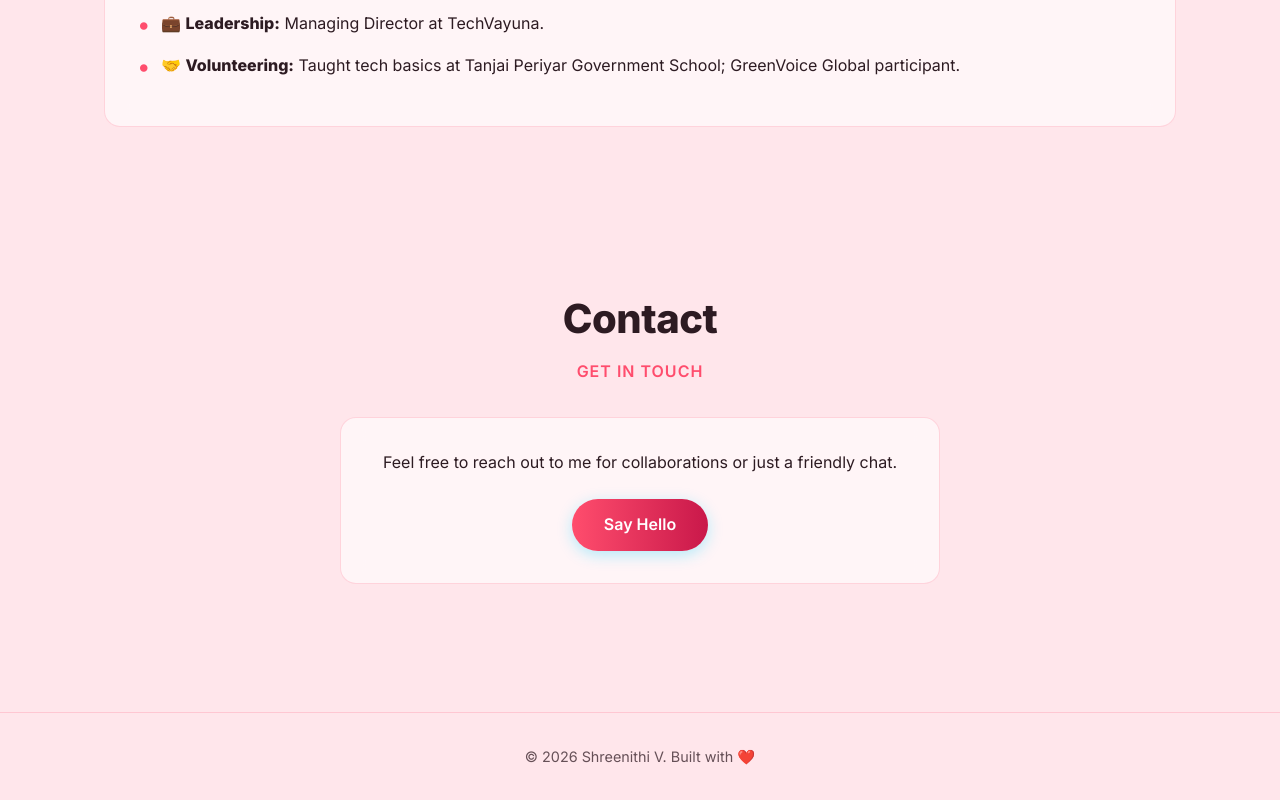
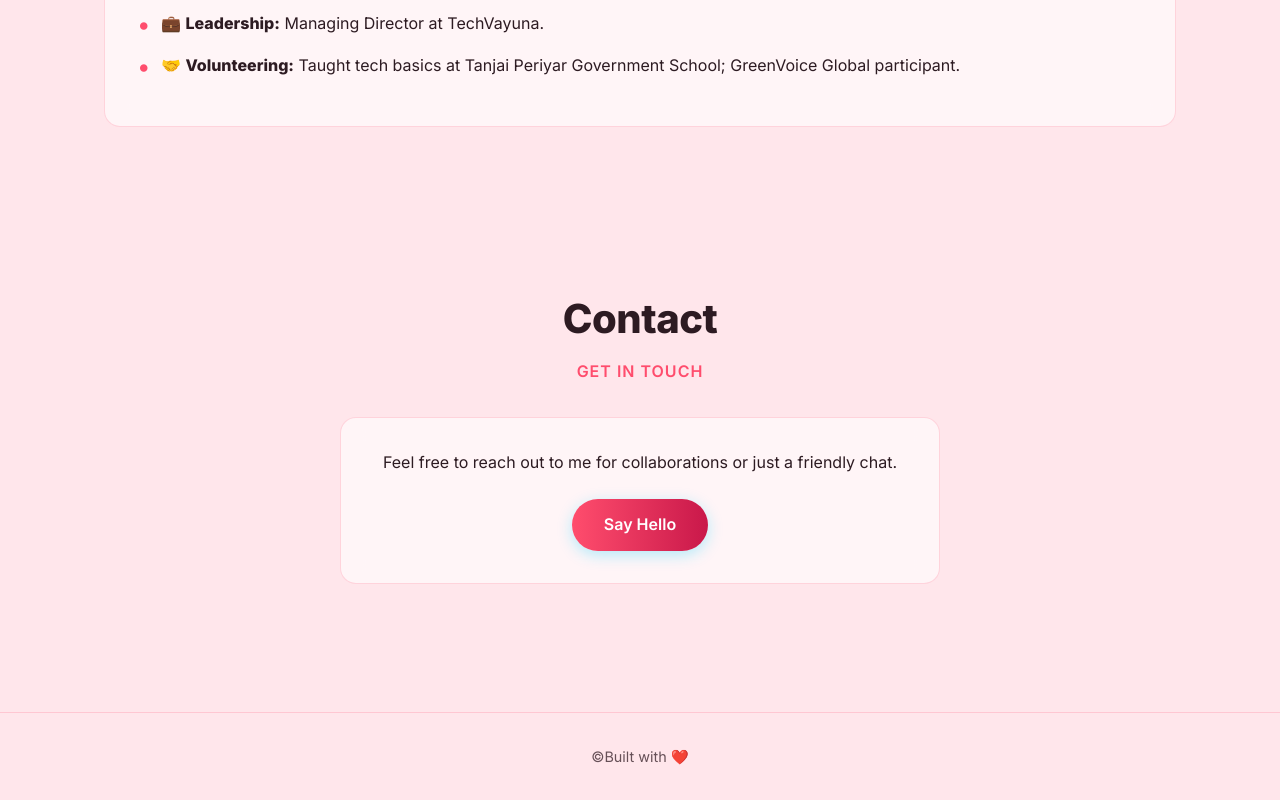
Before and after one commit to Shreenithi15/Personal-Portfolio-website, a plain HTML site: page index.html in a window 1280 px wide. Shown: the part 3474-4274 px from the top of the page. Drawn offline with Linux system fonts and the light colour scheme.

Commit message:
changes made in style

```diff
--- a/index.html
+++ b/index.html
@@ -170,7 +170,7 @@
     </main>
 
     <footer>
-        <p>© 2026 Shreenithi V. Built with ❤️</p>
+        <p>©Built with ❤️</p>
     </footer>
 
     <script src="script.js"></script>
```
